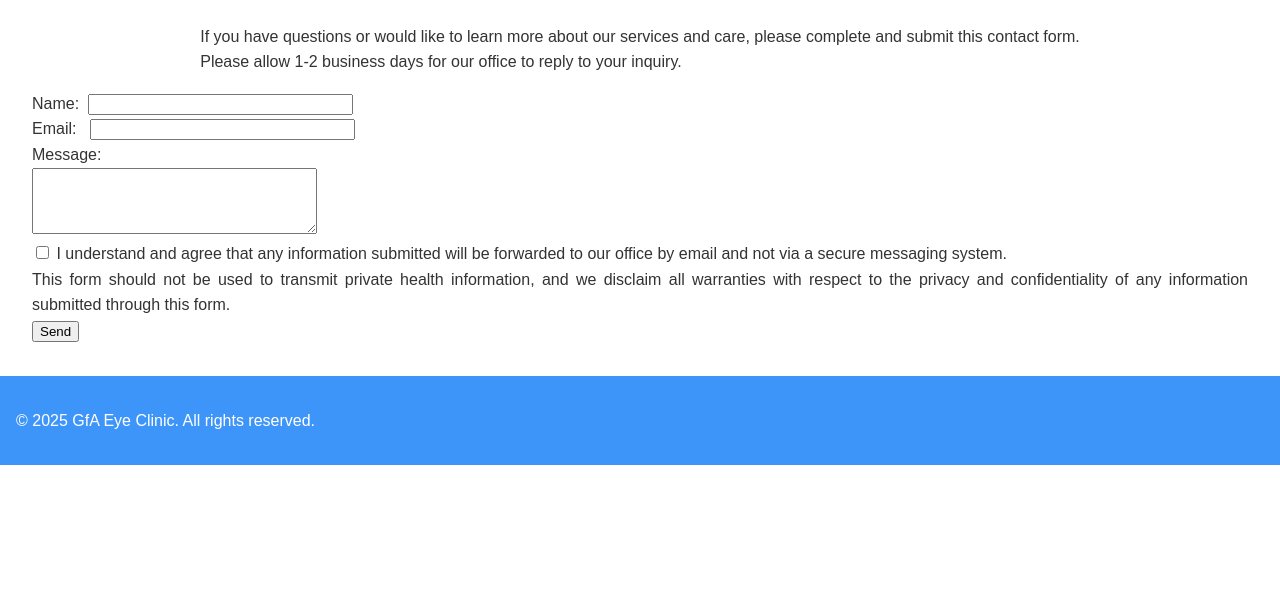
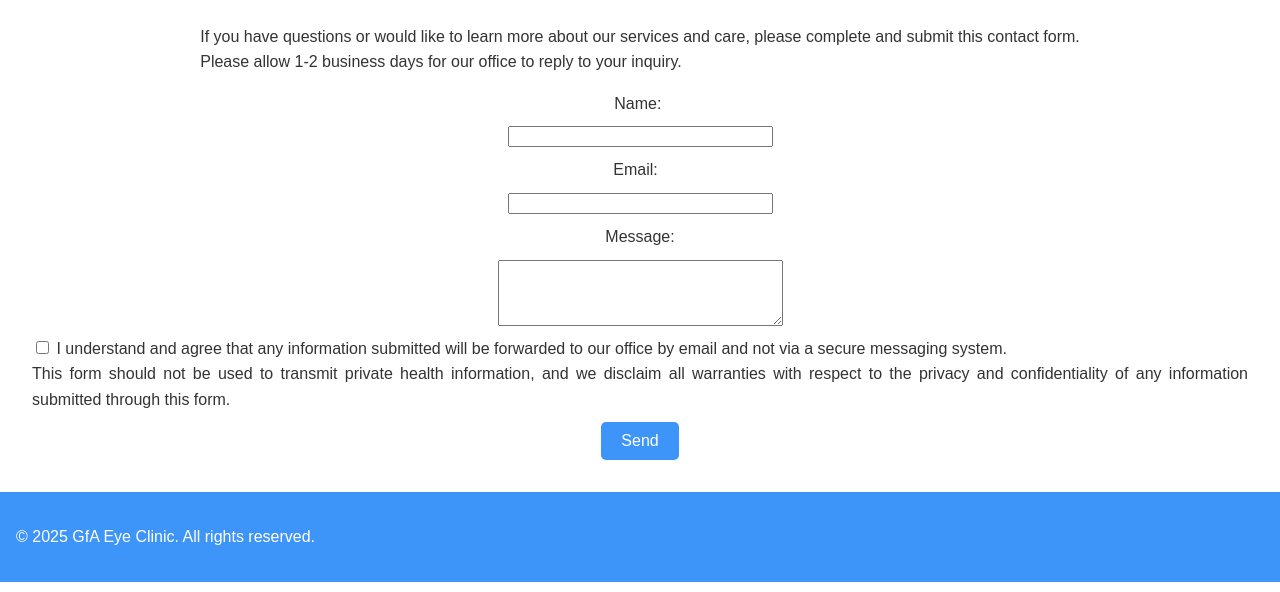
Before and after one commit to GianfrancoAntenucci/MultiPageResponsiveWebsite, a plain HTML site: page contact.html in a window 1280 px wide. Shown: the part 208-800 px from the top of the page. Drawn offline with Linux system fonts and the light colour scheme.

Commit message:
Contact page restyled

```diff
--- a/contact.html
+++ b/contact.html
@@ -22,22 +22,22 @@
         <p>If you have questions or would like to learn more about our services and care, please complete and submit this contact form.
             <br>Please allow 1-2 business days for our office to reply to your inquiry.</p>
         <form action="#" method="POST">
+            <div class="centered-fields">
                 <label for="name">Name:&nbsp;</label>
                 <input type="text" id="name" name="name" required size="30">
-            <br>
                 <label for="email">Email:&nbsp;&nbsp;</label>
                 <input type="email" id="email" name="email" required size="30">
-            <br>
                 <label for="message">Message:</label>
-            <br>
                 <textarea id="message" name="message" required rows="4" cols="33"></textarea>
-            <br>
+            </div>
             <input type="checkbox" id="consensus" name="consensus" value="" required>
             <label for="consensus">I understand and agree that any information submitted will be forwarded to our office by email and not via a secure messaging system.
             <br>This form should not be used to transmit private health information,
                 and we disclaim all warranties with respect to the privacy and confidentiality of any information submitted through this form. </label>
             <br>
-            <button type="submit">Send</button>
+            <div class="centered-button">
+                <button type="submit" class="styled-button">Send</button>
+            </div>
         </form>
     </main>
     <footer>
--- a/css/styles.css
+++ b/css/styles.css
@@ -63,6 +63,42 @@ form {
     text-align: justify;
 }
 
+.centered-fields {
+    display: flex;
+    flex-direction: column;
+    align-items: center;
+}
+
+.centered-fields label,
+.centered-fields input,
+.centered-fields textarea {
+    margin-bottom: 10px;
+    text-align: left;
+}
+
+.styled-button {
+    background-color: var(--primary-color);
+    color: var(--text-color);
+    border: none;
+    padding: 10px 20px;
+    border-radius: var(--border-radius);
+    cursor: pointer;
+    font-size: 1rem;
+    transition: background-color 0.3s, transform 0.3s;
+}
+
+.styled-button:hover {
+    background-color: var(--secondary-color);
+    transform: scale(1.05);
+}
+
+.centered-button {
+    display: flex;
+    justify-content: center;
+    margin-top: 10px;
+}
+
+
 footer {
     text-align: center;
     padding: 1rem;
```
Also changed, not shown: 2 other files. Lines whose indentation alone changed are shown as unchanged.
